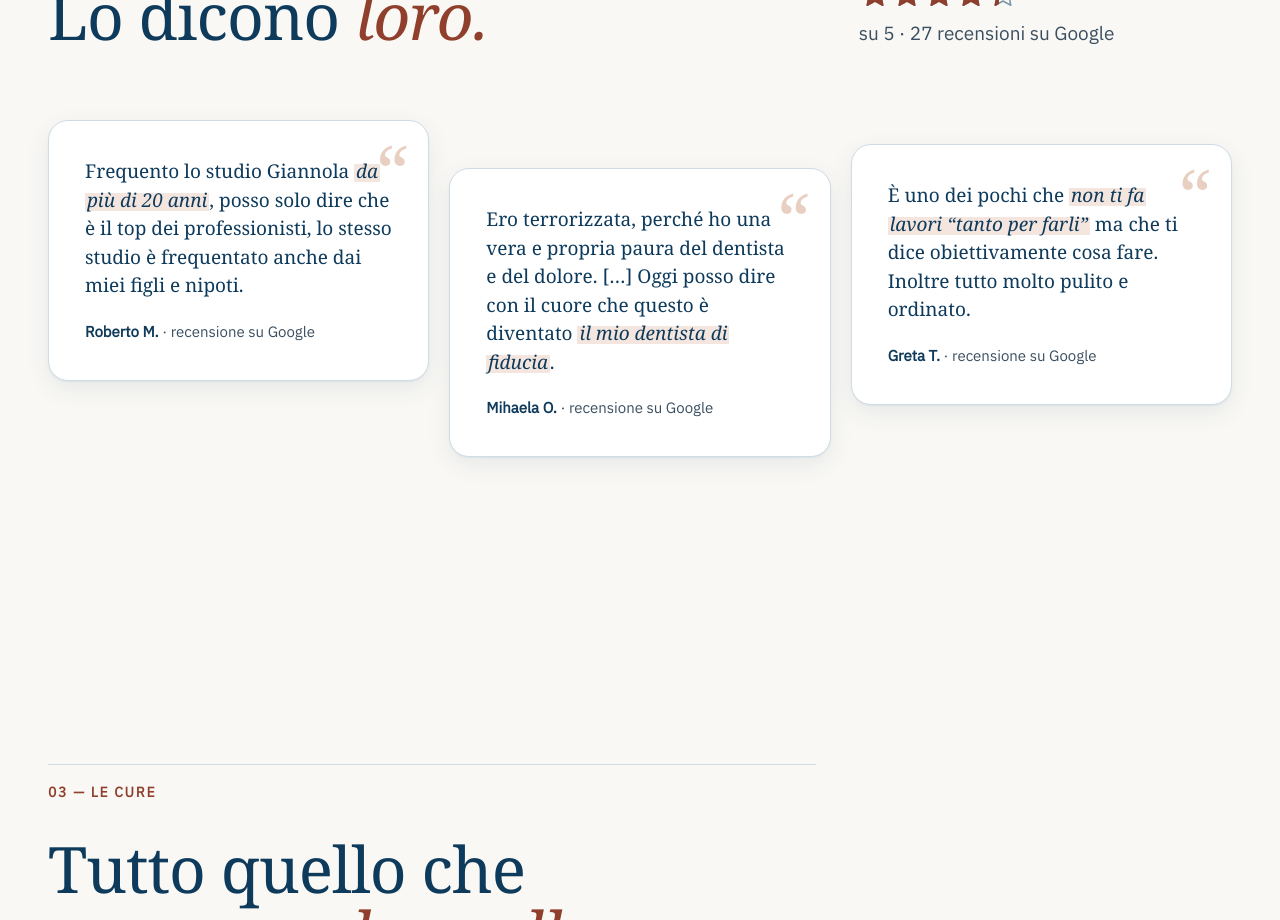
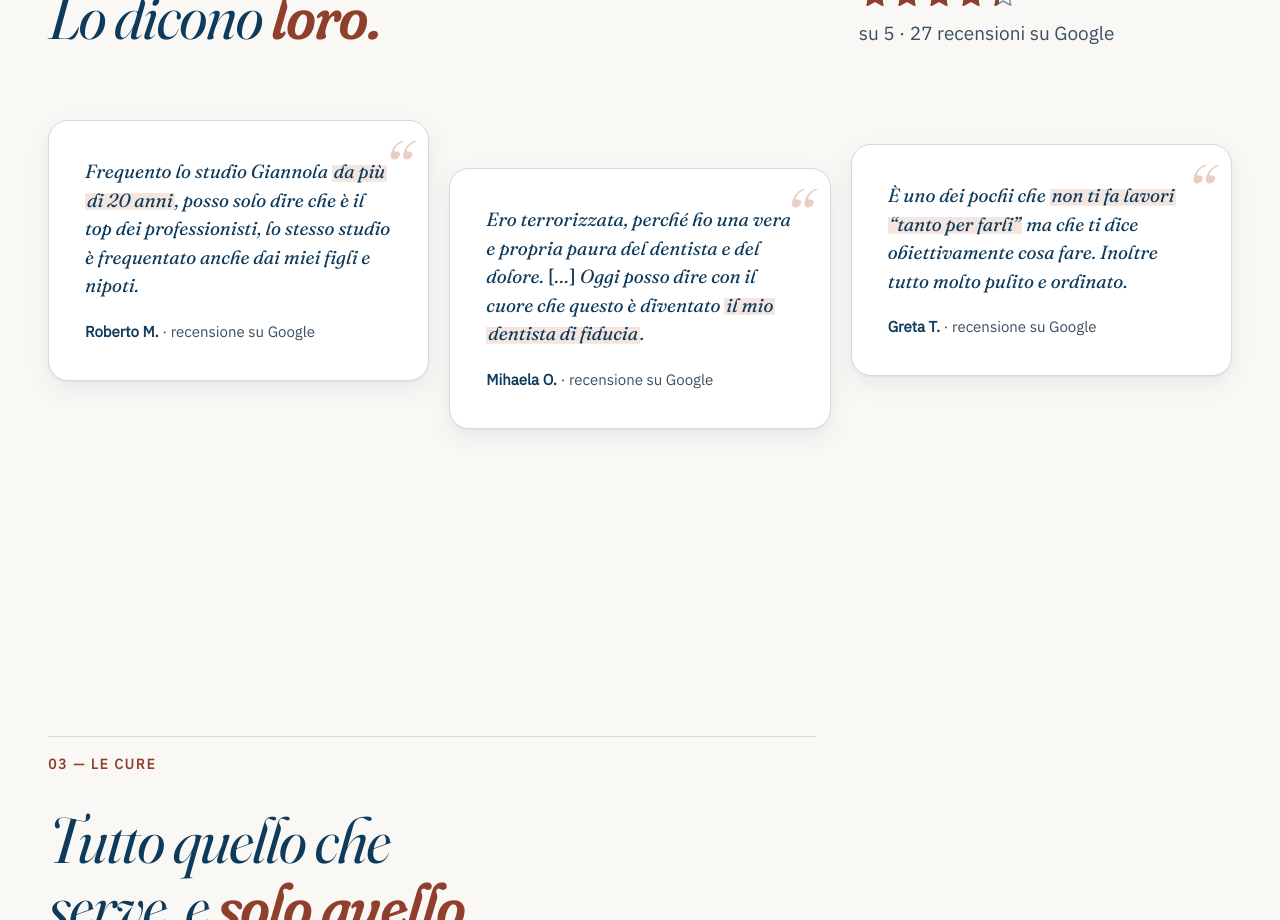
Before and after one commit to fbattistiol02-cloud/studio-giannola, a React (Vite) app: page / in a window 1280 px wide. Shown: the part 2180-3100 px from the top of the page. Built offline with nearby package versions, Linux system fonts and the light colour scheme.

Commit message:
perf: CSS in linea e font alleggeriti

```diff
--- a/scripts/prerender.mjs
+++ b/scripts/prerender.mjs
@@ -17,7 +17,7 @@ const { render } = await import(
 // Precarica i due font usati sopra la piega: titolo (Fraunces) e testo (Plex 400).
 const assets = fs.readdirSync(path.join(dist, "assets"));
 const preload = [
-  /^fraunces-latin-full-normal-.*\.woff2$/,
+  /^fraunces-latin-opsz-normal-.*\.woff2$/,
   /^ibm-plex-sans-latin-400-normal-.*\.woff2$/,
 ]
   .map((re) => assets.find((f) => re.test(f)))
@@ -25,7 +25,11 @@ const preload = [
   .map((f) => `<link rel="preload" href="/assets/${f}" as="font" type="font/woff2" crossorigin />`)
   .join("\n    ");
 
+// CSS in linea: niente richiesta bloccante prima del primo disegno.
+const cssFile = assets.find((f) => /^index-.*\.css$/.test(f));
+const css = fs.readFileSync(path.join(dist, "assets", cssFile), "utf8");
 const html = template
+  .replace(new RegExp(`<link rel="stylesheet"[^>]*${cssFile}"[^>]*>`), `<style>${css}</style>`)
   .replace("<!--app-head-->", preload)
   .replace("<!--app-html-->", render());
 fs.writeFileSync(file, html);
--- a/src/index.css
+++ b/src/index.css
@@ -4,6 +4,16 @@
    Stati iniziali delle animazioni SOLO sotto html.motion / html.intro:
    senza JS o con "riduci movimento" tutto è visibile e nello stato finale.
    ========================================================================== */
+
+/* Fraunces corsivo con tutti gli assi (SOFT, WONK per "Santa Lucia."),
+   ridotto ai soli caratteri latini e italiani: 92 KB invece di 150 KB. */
+@font-face {
+  font-family: "Fraunces Variable";
+  font-style: italic;
+  font-display: swap;
+  font-weight: 100 900;
+  src: url("./assets/fonts/fraunces-italic-sub.woff2") format("woff2-variations");
+}
 
 :root {
   /* palette di partenza */
--- a/src/main.tsx
+++ b/src/main.tsx
@@ -1,12 +1,9 @@
 import { StrictMode } from "react";
 import { createRoot, hydrateRoot } from "react-dom/client";
 import App from "./App";
-import "@fontsource-variable/fraunces/full.css";
-import "@fontsource-variable/fraunces/full-italic.css";
+import "@fontsource-variable/fraunces/opsz.css";
 import "@fontsource/ibm-plex-sans/latin-400.css";
-import "@fontsource/ibm-plex-sans/latin-500.css";
 import "@fontsource/ibm-plex-sans/latin-600.css";
-import "@fontsource/ibm-plex-sans/latin-400-italic.css";
 import "./index.css";
 
 const root = document.getElementById("root")!;
```
Also changed, not shown: src/assets/fonts/fraunces-italic-sub.woff2 (added).
